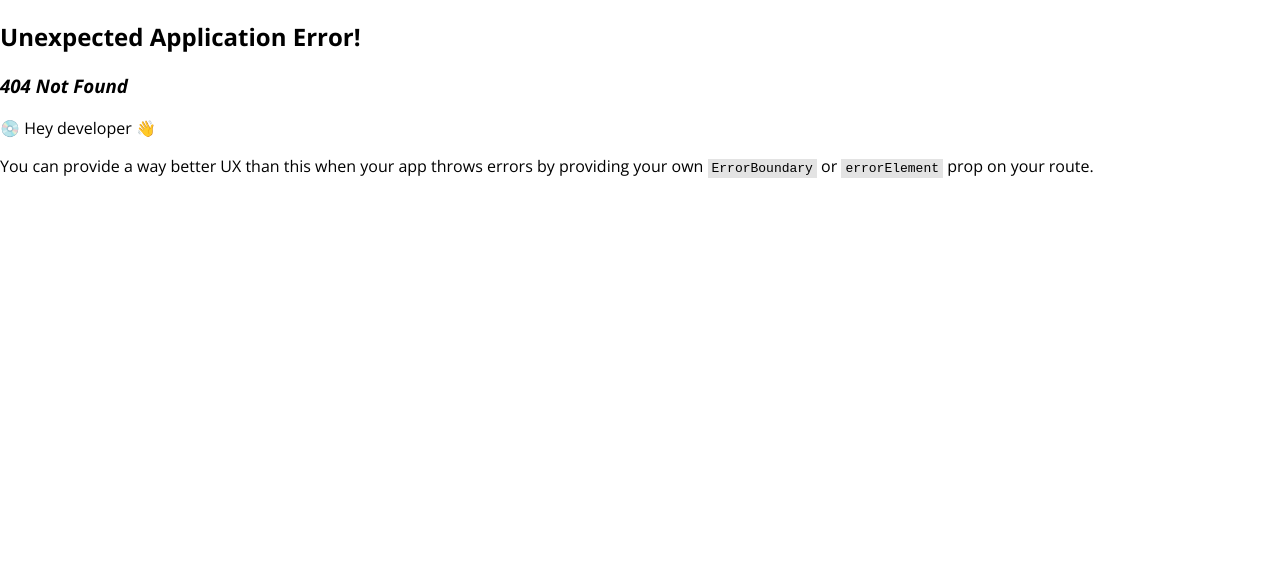
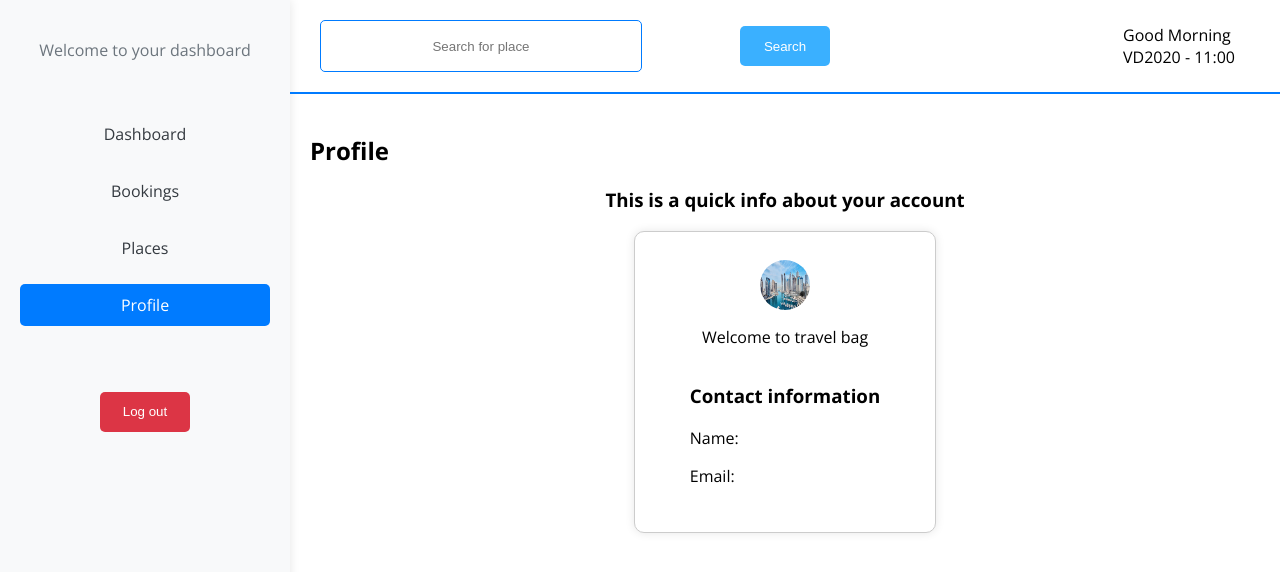
Before and after one commit to aine1100/travelBag, a React (Vite) app in the folder frontend/: page /profile in a window 1280 px wide. Before the commit this address had no page. Shown: the top 572 px of the page. Built offline with nearby package versions, Linux system fonts and the light colour scheme.

Commit message:
modified backend

```diff
--- a/frontend/src/App.jsx
+++ b/frontend/src/App.jsx
@@ -13,6 +13,7 @@ import LoginForm from './pages/login'
 import Dashboard from './dashboard/dashboard'
 import Bookings from './booking/booking'
 import Places from './places/place'
+import Profile from './profile/profile'
 const routes=createBrowserRouter([
   {
     path:"/",
@@ -46,6 +47,9 @@ const routes=createBrowserRouter([
   },{
     path:"/place",
     element:<Places/>
+  },{
+    path:"/profile",
+    element:<Profile/>
   }
 ])
 function App() {
--- a/frontend/src/Sidebar/sidebar.jsx
+++ b/frontend/src/Sidebar/sidebar.jsx
@@ -38,8 +38,8 @@ function Sidebar() {
       </div>
       <nav>
         <ul>
-          <li className={location.pathname === "/" ? "active" : ""}>
-            <Link to="/">Dashboard</Link>
+          <li className={location.pathname === "/dashboard" ? "active" : ""}>
+            <Link to="/dashboard">Dashboard</Link>
           </li>
           <li className={location.pathname === "/booking" ? "active" : ""}>
             <Link to="/booking">Bookings</Link>
--- a/frontend/src/booking/booking.jsx
+++ b/frontend/src/booking/booking.jsx
@@ -67,7 +67,6 @@ function Bookings() {
                 ))}
               </tbody>
             </table>
-            {/* Pagination controls */}
             <div style={{ marginTop: '20px', textAlign: 'center' }}>
               {bookings.length > bookingsPerPage && (
                 <ul style={{ listStyleType: 'none', padding: 0, display: 'flex', justifyContent: 'center' }}>
--- a/frontend/src/dashboard/dashboard.jsx
+++ b/frontend/src/dashboard/dashboard.jsx
@@ -1,8 +1,31 @@
 import Sidebar from "../Sidebar/sidebar";
 import "./dashboard.css";
 import Navbar from "../navbar/navbar";
+import { useState,useEffect } from "react";
+import axios from "axios";
 
 function Dashboard() {
+  const [bookings, setBookings] = useState([]);
+
+
+  useEffect(() => {
+    const fetchBookings = async () => {
+      try {
+        const token = localStorage.getItem('token');
+        const response = await axios.get('http://localhost:5000/api/bookings', {
+          headers: {
+            Authorization: `Bearer ${token}`
+          }
+        });
+        setBookings(response.data);
+      } catch (error) {
+        console.error('Error fetching bookings:', error);
+      }
+    };
+
+    fetchBookings();
+  }, []);
+
   return (
     <div className="dashboard-container">
       <Sidebar />
@@ -24,6 +47,7 @@ function Dashboard() {
                 justifyContent: "center",
               }}
             >
+              <h1>{bookings.length}</h1>
               <p>Booking</p>
             </div>
             <div
@@ -38,6 +62,7 @@ function Dashboard() {
                 justifyContent: "center",
               }}
             >
+              <h1>{bookings.length}</h1>
               <p>Places</p>
             </div>
             <div
@@ -52,6 +77,7 @@ function Dashboard() {
                 justifyContent: "center",
               }}
             >
+              <h1>{bookings.length}</h1>
               <p>Approvals</p>
             </div>
           </div>
--- a/frontend/src/navbar/navbar.jsx
+++ b/frontend/src/navbar/navbar.jsx
@@ -1,9 +1,22 @@
+import  { useState } from 'react';
 import './navbar.css';
 
-function Navbar() {
+function Navbar({ onSearch }) {
+  const [searchTerm, setSearchTerm] = useState('');
+
+  const handleSearchChange = (e) => {
+    setSearchTerm(e.target.value);
+    onSearch(e.target.value);
+  };
+
   return (
     <div className="navbar">
-      <input type="text" placeholder="Search for place" />
+      <input
+        type="text"
+        placeholder="Search for place"
+        value={searchTerm}
+        onChange={handleSearchChange}
+      />
       <button style={{marginLeft:"-200px"}}>Search</button>
 
       <div className="navbar-actions">
@@ -12,7 +25,7 @@ function Navbar() {
           <p>VD2020 - 11:00</p>
         </div>
         <div className="logout">
-      </div>
+        </div>
       </div>
     </div>
   );
--- a/frontend/src/places/place.jsx
+++ b/frontend/src/places/place.jsx
@@ -5,8 +5,12 @@ import { FaStar } from "react-icons/fa";
 import axios from 'axios';
 import { toast, ToastContainer } from "react-toastify";
 import "react-toastify/dist/ReactToastify.css";
+import { useState } from "react";
 
 function Places() {
+  const [searchTerm, setSearchTerm] = useState('');
+  const [currentPage, setCurrentPage] = useState(1);
+  const [placePerPage]=useState(3)
   const places = [
     {
       name: 'Kigali Rwanda',
@@ -22,8 +26,18 @@ function Places() {
       name: 'Spain',
       image: imageOne,
       rating: 5,
-    },
+    },{
+      name:"italy",
+      image: imageOne,
+      rating: 5,
+    }
   ];
+
+  const indexOfLastBooking = currentPage * placePerPage;
+  const indexOfFirstBooking = indexOfLastBooking - placePerPage;
+  const currentPlace = places.slice(indexOfFirstBooking, indexOfLastBooking);
+
+  const paginate = (pageNumber) => setCurrentPage(pageNumber);
 
   const handleBook = async (place) => {
     try {
@@ -47,6 +61,9 @@ function Places() {
       toast.error('Failed to book place.');
     }
   };
+  const filteredPlaces = places.filter(place =>
+    place.name.toLowerCase().includes(searchTerm.toLowerCase())
+  );
 
   return (
     <>
@@ -54,12 +71,12 @@ function Places() {
       <div className="dashboard-container">
         <Sidebar />
         <div className="main-content">
-          <Navbar />
+          <Navbar onSearch={setSearchTerm} />
           <div className="dashboard-content">
-            <h2>Bookings</h2>
+            <h2>Places</h2>
           </div>
           <div style={{ display: "flex", flexWrap: "wrap", marginLeft: "50px", gap: "50px" }}>
-            {places.map((place, index) => (
+            {currentPlace .map((place, index) => (
               <div
                 key={index}
                 style={{
@@ -83,8 +100,19 @@ function Places() {
                 <button onClick={() => handleBook(place)}>Book now</button>
               </div>
             ))}
-            <button style={{ marginLeft: "400px", marginTop: "-20px" }}>Load more</button>
           </div>
+          <div style={{ marginTop: '20px', textAlign: 'center' }}>
+              {places.length > placePerPage && (
+                <ul style={{ listStyleType: 'none', padding: 0, display: 'flex', justifyContent: 'center' }}>
+                  {Array(Math.ceil(places.length / placePerPage)).fill().map((_, index) => (
+                    <li key={index} style={{ margin: '0 5px', cursor: 'pointer', textDecoration: currentPage === index + 1 ? 'underline' : 'none' }} onClick={() => paginate(index + 1)}>
+                      {index + 1}
+                    </li>
+                  ))}
+                </ul>
+              )}
+            </div>
+
         </div>
       </div>
     </>
--- /dev/null
+++ b/frontend/src/profile/profile.jsx
@@ -0,0 +1,80 @@
+import Sidebar from "../Sidebar/sidebar";
+import Navbar from "../navbar/navbar";
+import imageOne from "../images/dubai.jpg"
+import { useEffect, useState } from "react";
+import axios from "axios";
+export default function Profile() {
+    const [user, setUser] = useState({});
+
+    useEffect(() => {
+      async function fetchUser() {
+        try {
+          const token = localStorage.getItem('token');
+          if (!token) {
+            console.log("No token found");
+            return;
+          }
+          const response = await axios.get("http://localhost:5000/me", {
+            headers: {
+              Authorization: `Bearer ${token}`
+            }
+          });
+          setUser(response.data);
+        } catch (err) {
+          console.log(err);
+          console.log("Failed to get user");
+        }
+      }
+
+      fetchUser();
+    }, []);
+
+
+  return (
+    <div>
+      <div className="dashboard-container">
+        <Sidebar />
+        <div className="main-content">
+          <Navbar />
+          <div className="dashboard-content">
+            <h2>Profile</h2>
+            <h3 style={{textAlign:"center"}}>This is a quick info about your account</h3>
+            <div
+              style={{
+                display: "flex",
+                flexDirection: "column",
+                flexWrap: "wrap",
+                justifyContent:"center",
+                alignItems:"center"
+              }}
+            >
+              <div
+                style={{
+                  backgroundColor: "white",
+                  height: "300px",
+                  width: "300px",
+                  border: "1px solid #ccc",
+                  borderRadius: "10px",
+                  boxShadow: "0 0 10px rgba(0, 0, 0, 0.1)",
+                  display: "flex",
+                  flexDirection: "column",
+                  justifyContent: "center",
+                  alignItems: "center",
+                }}
+              >
+                <img src={imageOne} alt=""  style={{width:"50px",height:"50px",borderRadius:"50%"}}/>
+                <p>Welcome to travel bag</p>
+                <div>
+                <h3>Contact information</h3>
+                <p>Name:{user.username}</p>
+                <p>Email:{user.email}</p>
+
+                </div>
+                  </div>
+            </div>
+          </div>
+        </div>
+      </div>
+    </div>
+  );
+}
```
